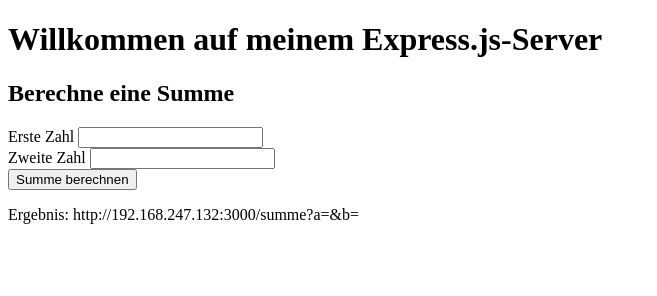
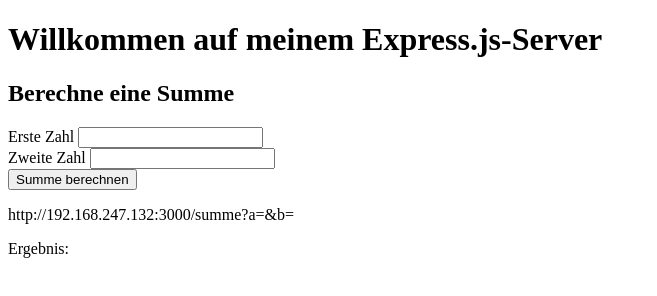
Before and after one commit to LK-Reichl-F/BFT2019meinServer, a website: page public/index.html in a window 1280 px wide. Both pictures are taken after a click on the button "Summe berechnen". Shown: the whole page, without its empty margins (0-657 px from the left). Drawn offline with Linux system fonts and the light colour scheme; no server answers.

Commit message:
URL-Ausgabe eingebaut

```diff
--- a/public/index.html
+++ b/public/index.html
@@ -11,6 +11,7 @@
     <label>Erste Zahl <input type="number" id="ersteZahl"></label><br>
     <label>Zweite Zahl <input type="number" id="zweiteZahl"></label><br>
     <button onclick="rufeServer();">Summe berechnen</button><br>
+    <p id="url"></p>
     <p>Ergebnis: <span id="ergebnis"></span></p>
 </body>
 </html>
--- a/public/main.js
+++ b/public/main.js
@@ -6,7 +6,7 @@
     const url = new URL("http://192.168.247.132:3000/summe");
     url.searchParams.append("a", ersteZahl);
     url.searchParams.append("b", zweiteZahl);
-    document.getElementById("ergebnis").innerHTML=url.toString();
+    document.getElementById("url").innerHTML=url.toString();
 
     let ergebnis;
     try {
```
